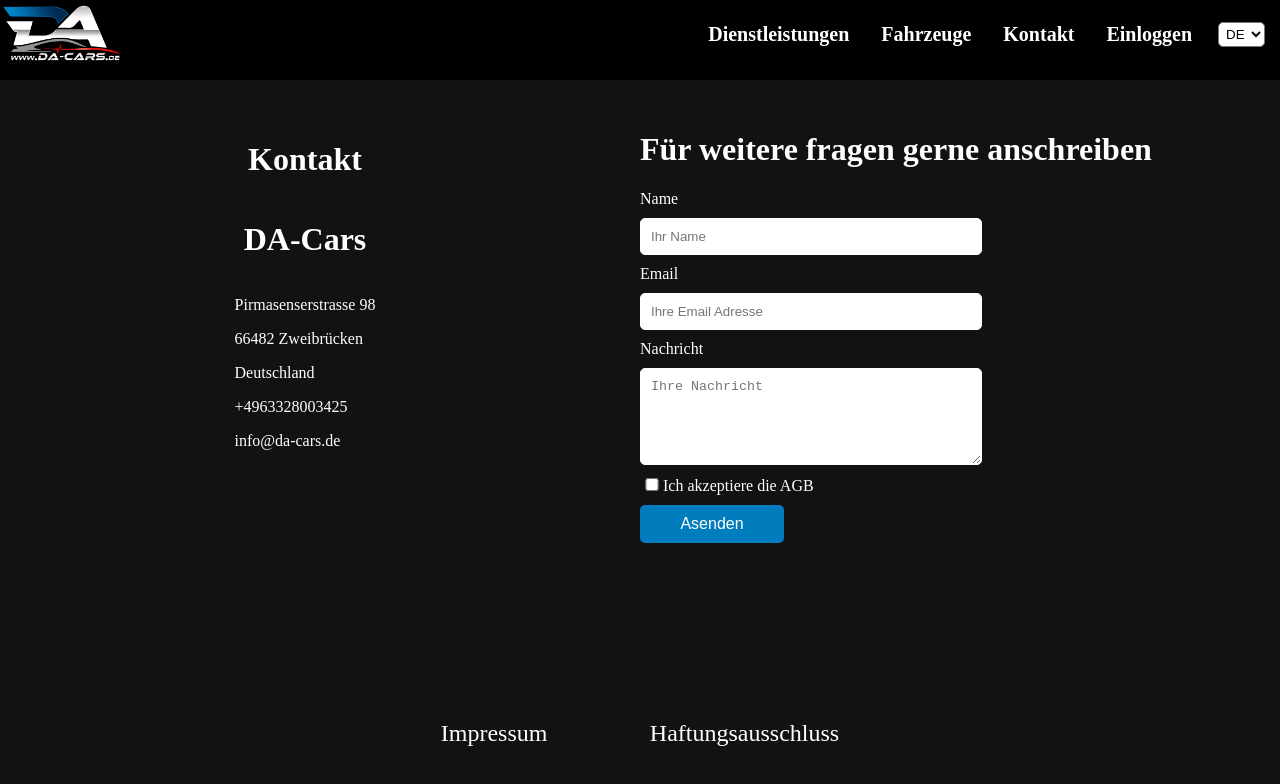
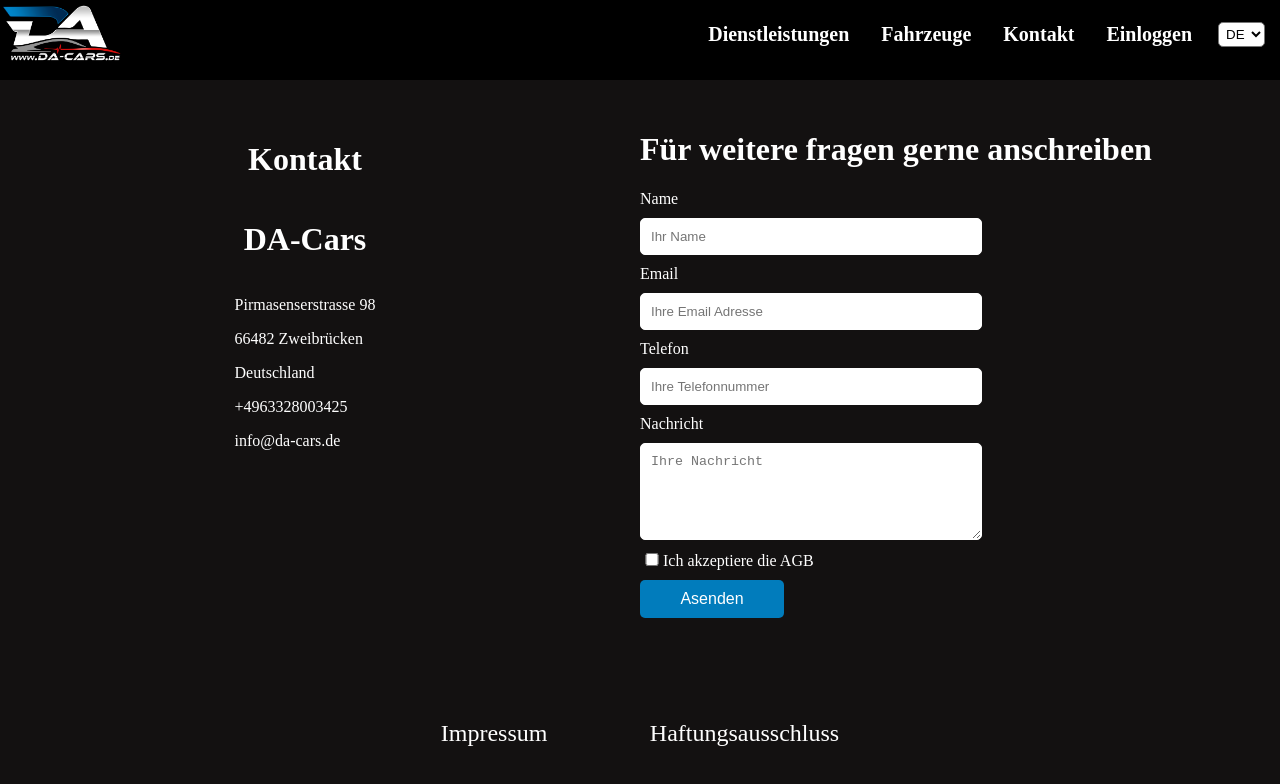
Before and after one commit to Zohaib770/da-cars, a React (Vite) app in the folder ui/: page /kontakt in a window 1280 px wide. Shown: the top 784 px of the page. Built offline with nearby package versions, Linux system fonts and the light colour scheme.

Commit message:
add telefon attribute

```diff
--- a/ui/src/components/navbarpages/Kontakt.tsx
+++ b/ui/src/components/navbarpages/Kontakt.tsx
@@ -9,6 +9,7 @@ const Kontakt : React.FC = () => {
 
   const [name, setName] = useState('');
   const [email, setEmail] = useState('');
+  const [telefon, setTelefon] = useState('');
   const [nachricht, setNachricht] = useState('');
   const [agbChecked, setAgbChecked] = useState(false);
   const [message, setMessage] = useState<{ type: string; text: string } | null>(null);
@@ -19,6 +20,7 @@ const Kontakt : React.FC = () => {
     const formData = {
       name: name,
       email: email,
+      telefon: telefon,
       nachricht: nachricht
     };
 
@@ -26,6 +28,7 @@ const Kontakt : React.FC = () => {
       const response = await axios.post(`${import.meta.env.VITE_REACT_APP_API_URL}/kontakt/mailanempfaenger`, formData);
       setName('');
       setEmail('');
+      setTelefon('');
       setNachricht('');
       setAgbChecked(false);
 
@@ -90,11 +93,18 @@ const Kontakt : React.FC = () => {
               value={name} onChange={(e) => setName(e.target.value)}
               />
 
-            <label htmlFor="email">{t("Email")}</label>
+            <label htmlFor="email">{t("email")}</label>
             <input
               type="email" id="email"
               name="email" placeholder={t("ihre_email_adresse")}
               value={email} onChange={(e) => setEmail(e.target.value)}
+              />
+
+            <label htmlFor="telefon">{t("telefon")}</label>
+            <input
+              type="number" id="telefon"
+              name="telefon" placeholder={t("ihre_tel")}
+              value={telefon} onChange={(e) => setTelefon(e.target.value)}
               />
 
             <label htmlFor="nachricht">{t("nachricht")}</label>
--- a/ui/src/components/navbarpages/admin/Profil.tsx
+++ b/ui/src/components/navbarpages/admin/Profil.tsx
@@ -70,7 +70,7 @@ const Profil: React.FC = () => {
   return (
     <div className="profil-container">
       <h1>{t("benutzer_profil")}</h1>
-      <h2>{t("email")}{savedEmail}</h2>
+      <h2>{t("email: ")}{savedEmail}</h2>
 
       {step === 1 && (
         <form onSubmit={handleEmailSubmit} className="profil-form">
--- a/ui/src/i18n/i18.tsx
+++ b/ui/src/i18n/i18.tsx
@@ -114,6 +114,8 @@ i18n.use(LanguageDetector).use(initReactI18next).init({
                 ihr_name: "Ihr Name",
                 email: "Email",
                 ihre_email_adresse: "Ihre Email Adresse",
+                telefon: "Telefon",
+                ihre_tel: "Ihre Telefonnummer",
                 nachricht: "Nachricht",
                 ihre_nachricht: "Ihre Nachricht",
                 agb: "Ich akzeptiere die AGB",
@@ -331,6 +333,8 @@ i18n.use(LanguageDetector).use(initReactI18next).init({
                 ihr_name: "Votre nom",
                 email: "Émail",
                 ihre_email_adresse: "Votre adresse e-mail",
+                telefon: "Téléphone",
+                ihre_tel: "Votre numéro de téléphone",
                 nachricht: "Message",
                 ihre_nachricht: "Votre message",
                 agb: "J’accepte les conditions générales",
```
